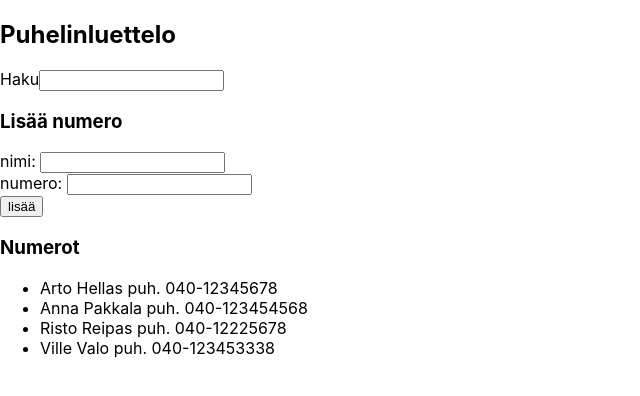
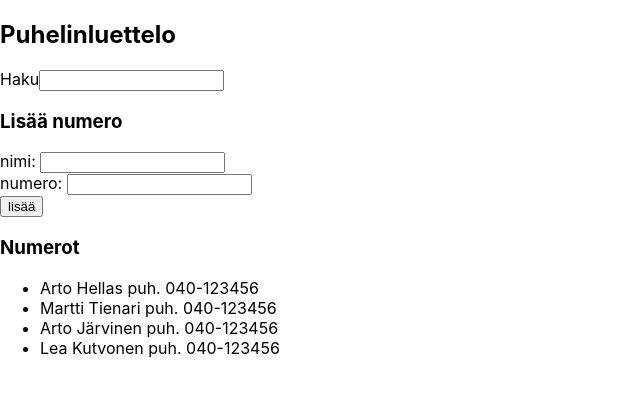
Before and after one commit to Lettukestit/fullstackopen2019, a React (Create React App) app in the folder osa2/puhelinluettelo/: page / in a window 1280 px wide. Shown: the top 396 px of the page, without its empty margins (0-640 px from the left). Built offline with nearby package versions, Linux system fonts and the light colour scheme; data requests are answered from the project's data file.

Commit message:
puhelinluettelo step6

```diff
--- /dev/null
+++ b/osa2/puhelinluettelo/db.json
@@ -0,0 +1,24 @@
+{
+    "persons": [
+      {
+        "name": "Arto Hellas",
+        "number": "040-123456",
+        "id": 1
+      },
+      {
+        "name": "Martti Tienari",
+        "number": "040-123456",
+        "id": 2
+      },
+      {
+        "name": "Arto Järvinen",
+        "number": "040-123456",
+        "id": 3
+      },
+      {
+        "name": "Lea Kutvonen",
+        "number": "040-123456",
+        "id": 4
+      }
+    ]
+  }
--- a/osa2/puhelinluettelo/package.json
+++ b/osa2/puhelinluettelo/package.json
@@ -3,6 +3,7 @@
   "version": "0.1.0",
   "private": true,
   "dependencies": {
+    "axios": "^0.18.0",
     "react": "^16.8.6",
     "react-dom": "^16.8.6",
     "react-scripts": "2.1.8"
@@ -21,5 +22,8 @@
     "not dead",
     "not ie <= 11",
     "not op_mini all"
-  ]
+  ],
+  "devDependencies": {
+    "json-server": "^0.14.2"
+  }
 }
--- a/osa2/puhelinluettelo/src/App.js
+++ b/osa2/puhelinluettelo/src/App.js
@@ -1,16 +1,20 @@
-import React, { useState } from 'react'
+import React, { useState, useEffect  } from 'react'
 import Filter from "./components/Filter"
 import PersonForm from "./components/PersonForm"
 import Numerot from "./components/Numerot"
+import axios from 'axios'
 
 
 const App = () => {
-  const [ persons, setPersons] = useState([
-    { name: 'Arto Hellas', number: "040-12345678" },
-    { name: 'Anna Pakkala', number: "040-123454568" },
-    { name: 'Risto Reipas', number: "040-12225678" },
-    { name: 'Ville Valo', number: "040-123453338" }
-  ])
+  useEffect(() => {
+    axios.get('http://localhost:3001/persons').then(response => {
+      const persons = response.data
+      console.log(persons)
+      setPersons(persons)
+    })
+  }, [])
+
+  const [ persons, setPersons] = useState([])
   const [ newName, setNewName ] = useState('')
   const [ newNumber, setNewNumber] = useState('')
 
```
Also changed, not shown: 1 other file (tests, documents, lock files or other folders).
